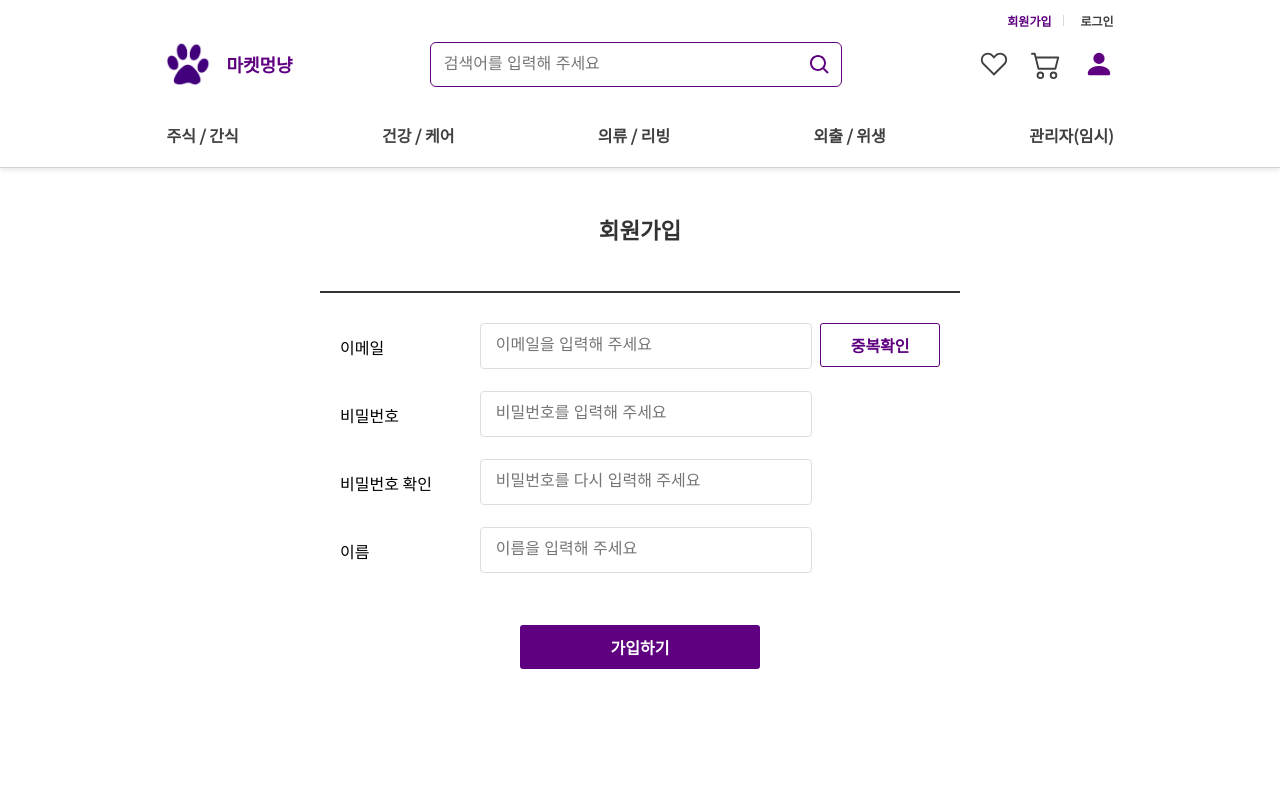
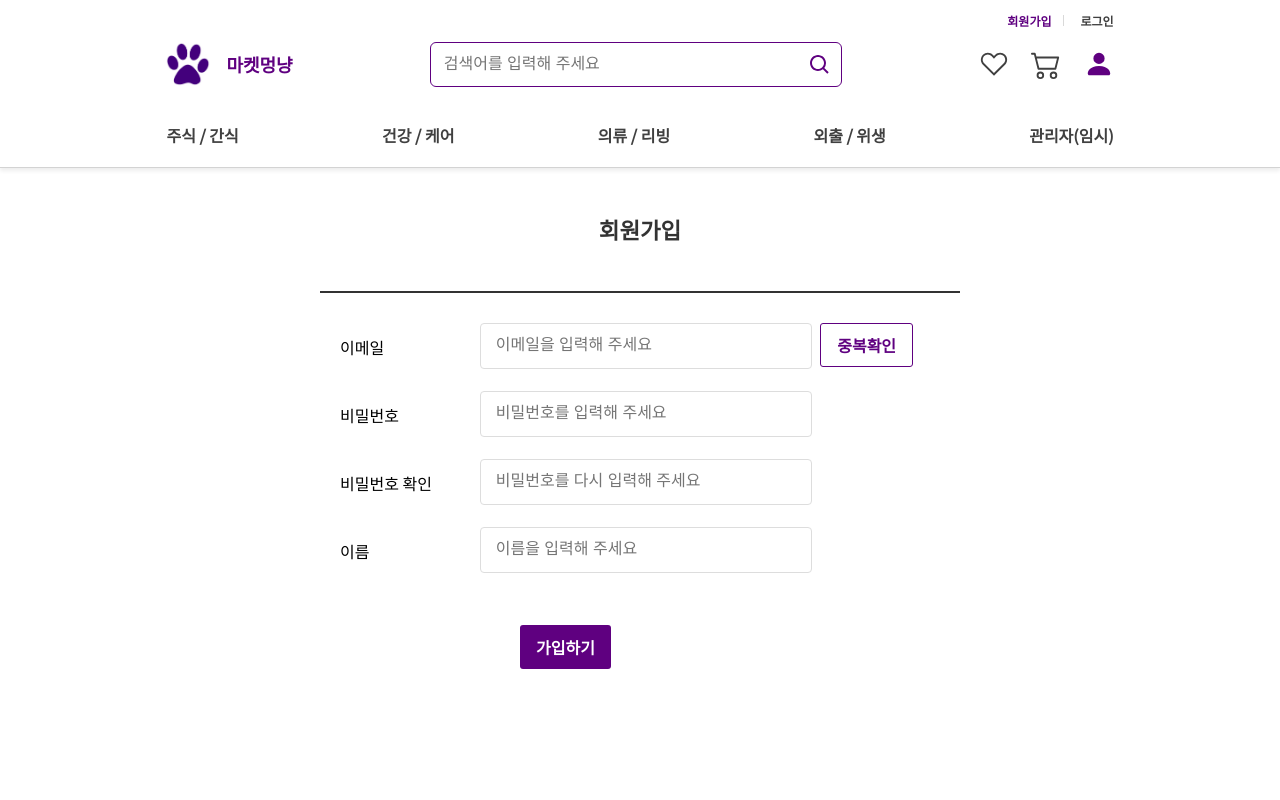
Before and after one commit to Front-end-Components/market-mong-nyang, a React (Create React App) app: page /signup in a window 1280 px wide. Shown: the top 800 px of the page. Built offline with nearby package versions, Linux system fonts and the light colour scheme.

Commit message:
Add button component width prop

```diff
--- a/src/components/Button.jsx
+++ b/src/components/Button.jsx
@@ -1,18 +1,14 @@
-// import React from 'react';
-// import style from './Button.module.scss';
-
-// export default function Button({ name, onClick, disabled, isPurple, display }) {
-//   return (
-//     <button className={`${isPurple ? style.purple : style.white} ${display ? style.displayNone : ''}`} onClick={onClick} disabled={disabled}>
-//       <span>{name}</span>
-//     </button>
-//   );
-// }
-
 import React from "react";
 import style from "./Button.module.scss";
 
-export default function Button({ name, onClick, disabled, isPurple, display }) {
+export default function Button({
+  name,
+  onClick,
+  disabled,
+  isPurple,
+  display,
+  width,
+}) {
   return (
     <button
       className={`${style.button} ${isPurple ? style.purple : style.white} ${
@@ -20,6 +16,7 @@ export default function Button({ name, onClick, disabled, isPurple, display }) {
       }`}
       onClick={onClick}
       disabled={disabled}
+      style={{ width: width }}
     >
       <span>{name}</span>
     </button>
--- a/src/components/Button.module.scss
+++ b/src/components/Button.module.scss
@@ -1,57 +1,11 @@
-// .white {
-//   display: block;
-//   padding: 0px 10px;
-//   text-align: center;
-//   overflow: hidden;
-//   // width: 100%;
-//   padding: 0 1rem;
-//   height: 44px;
-//   border-radius: 3px;
-//   color: $color-purple;
-//   background-color: $color-white;
-//   border: 1px solid $color-purple;
-//   cursor: pointer;
-//   span {
-//     display: inline-block;
-//     font-size: 16px;
-//     font-weight: 600;
-//   }
-// }
-
-// .purple {
-//   display: block;
-//   padding: 0px 10px;
-//   text-align: center;
-//   overflow: hidden;
-//   // width: 100%;
-//   padding: 0 1rem;
-//   height: 44px;
-//   border-radius: 3px;
-//   color: $color-white;
-//   background-color: $color-purple;
-//   border: 0px none;
-//   cursor: pointer;
-//   span {
-//     display: inline-block;
-//     font-size: 16px;
-//     font-weight: 600;
-//   }
-// }
-
-// .displayNone {
-//   display: none;
-// }
-
 .button {
   display: block;
   padding: 0px 10px;
   text-align: center;
   overflow: hidden;
-  width: 100%;
   padding: 0 1rem;
   height: 44px;
   border-radius: 3px;
-
   cursor: pointer;
   span {
     display: inline-block;
```
